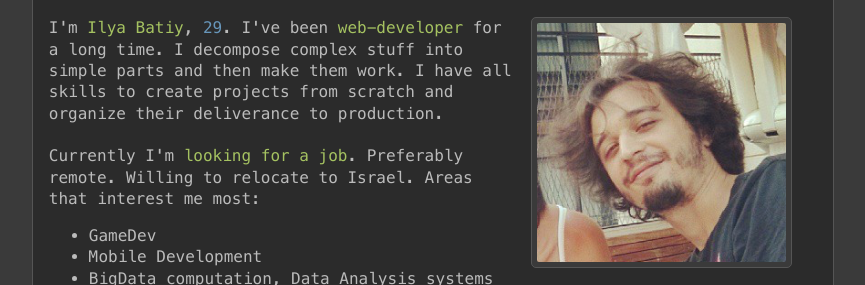
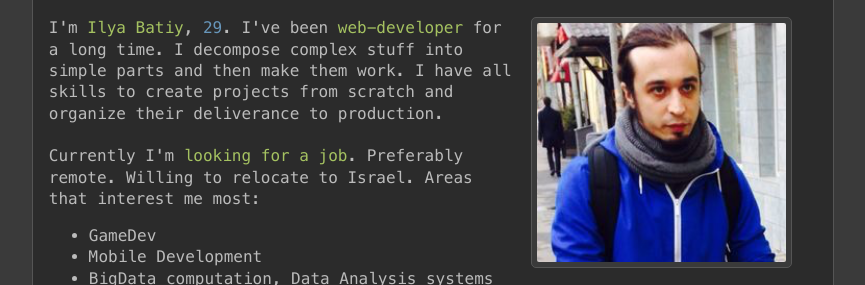
Before and after one commit to baitcode/baitcode.github.io, a website: page index.html in a window 1280 px wide. Shown: the part 57-342 px from the top of the page, without its empty margins (208-1073 px from the left). Drawn offline with Linux system fonts and the light colour scheme.

Commit message:
old photo

```diff
--- a/index.html
+++ b/index.html
@@ -273,7 +273,7 @@
           <div class="block">
             <div class="my-photo-container-outer">
               <div class="my-photo-container centered">
-                <img src="img/me2.png" height="249" width="249">
+                <img src="img/me.png" height="249" width="249">
               </div>
             </div>
           </div>
```
